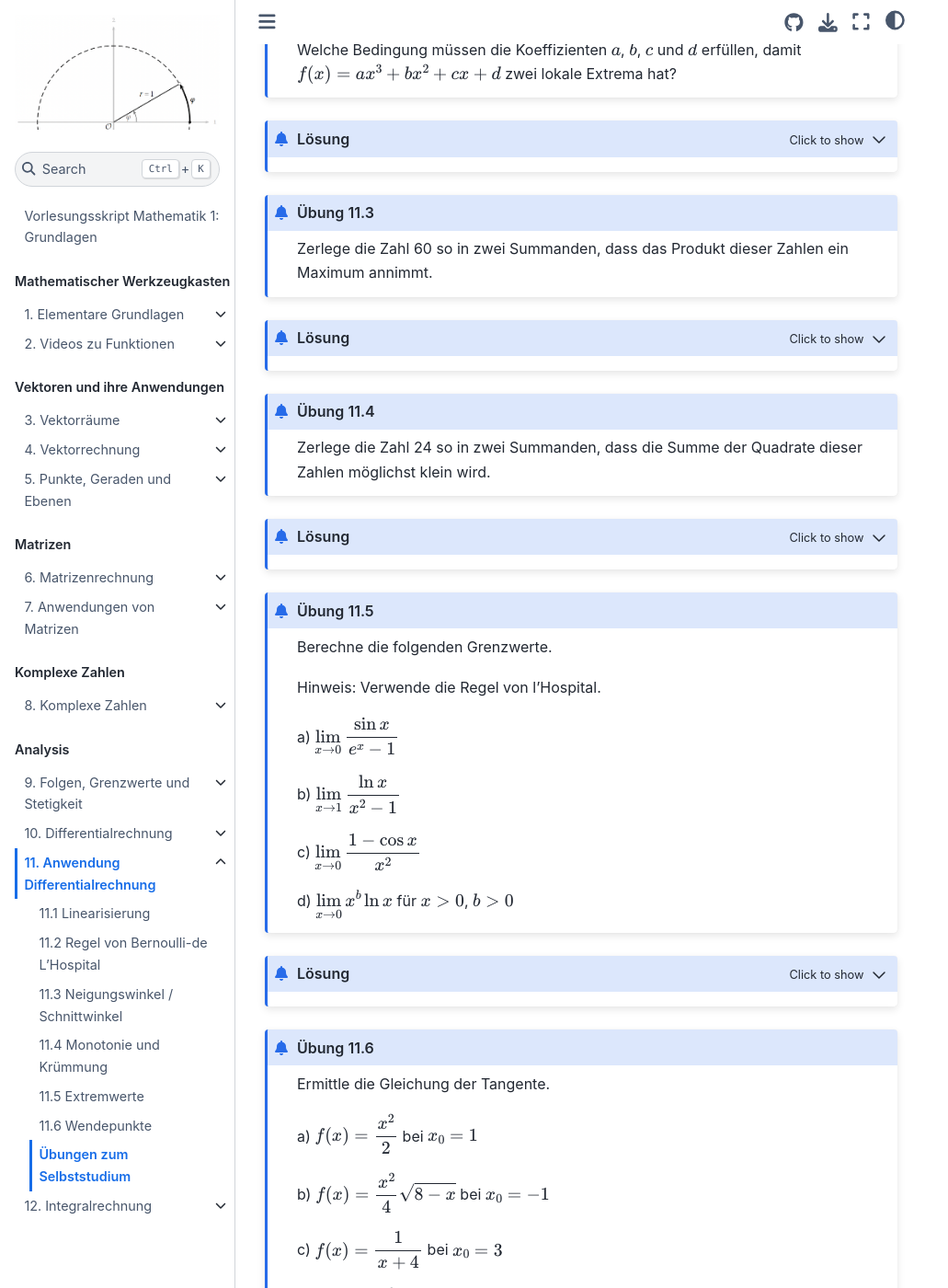
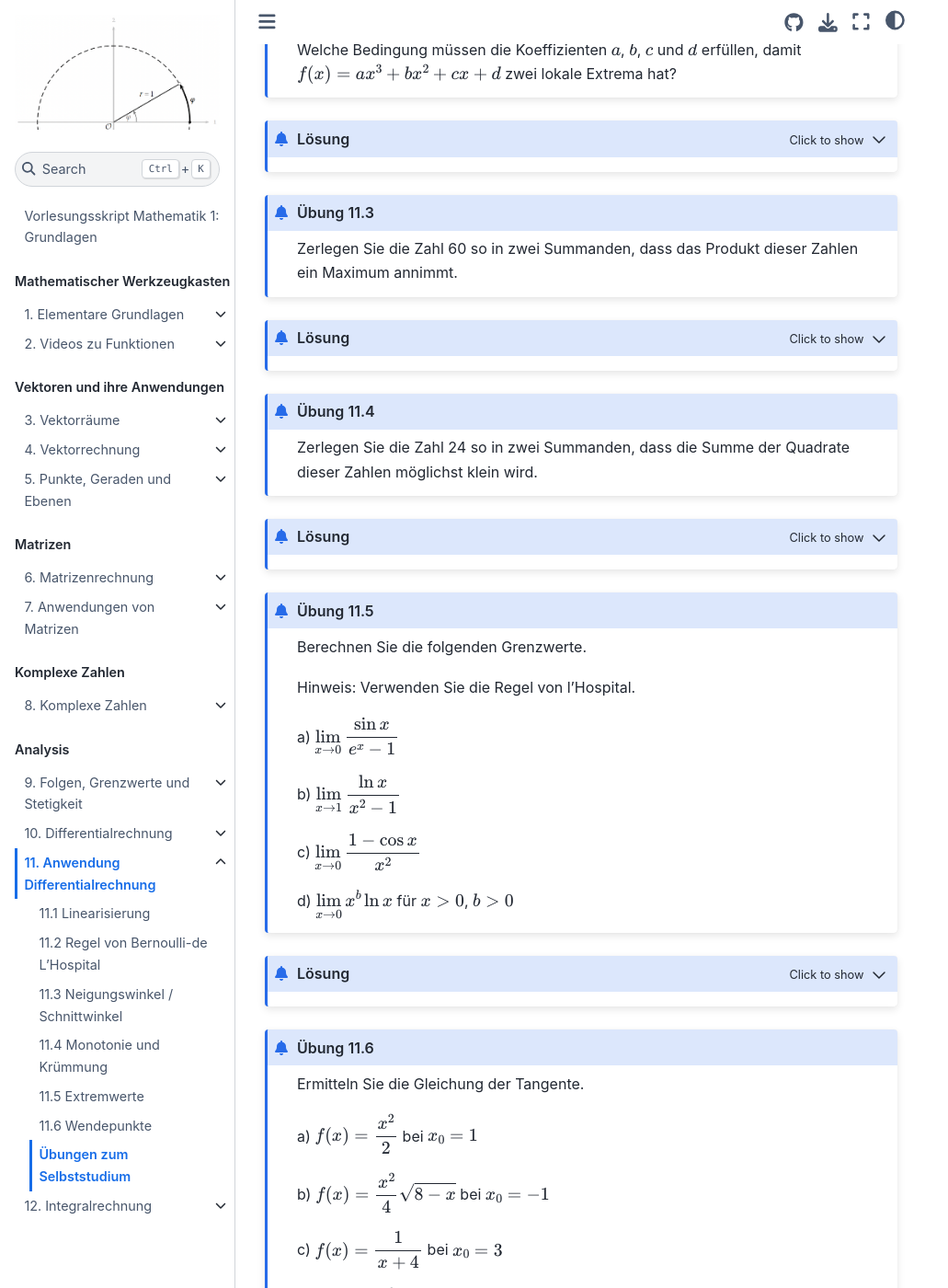
Before and after one commit to s-linden/mathematik-1-grundlagen, a Jupyter Book: the page built from chapter11/chapter11_sec07.md, in a window 1280 px wide and 1400 px high, scrolled down 775 px. Shown: the whole window at 92% size, without its empty margins (0-1031 px from the left). Built offline with Jupyter Book 1.0.4 settings and Sphinx 7.4.7 and the Sphinx Book theme 1.1.4, drawn with Linux system fonts in a browser that asks for light colours; a script that is not in the unit is left out; comment, search, counter and statistics services are not loaded; some of the changed text lies outside the part shown.

Commit message:
Zweiter commit

`````diff
--- a/chapter11/chapter11_sec07.md
+++ b/chapter11/chapter11_sec07.md
@@ -2,7 +2,7 @@
 
 ```{admonition} Übung 11.1
 :class: miniexercise
-Bestimme die lokalen Extrema. M.a.W., an welchen Stellen haben die Funktionen lokale Extrema, und handelt es sich um ein Minimum oder Maximum?
+Bestimmen Sie die lokalen Extrema. M.a.W., an welchen Stellen haben die Funktionen lokale Extrema, und handelt es sich um ein Minimum oder Maximum?
 
 a) $\displaystyle f(x)=x^2-5x$
 
@@ -148,7 +148,7 @@ Zwei Extrema gibt es genau dann, wenn $\left(\dfrac{p}{2}\right)^2-q>0$, d.h. $b
 
 ```{admonition} Übung 11.3
 :class: miniexercise
-Zerlege die Zahl 60 so in zwei Summanden, dass das Produkt dieser Zahlen ein Maximum annimmt.
+Zerlegen Sie die Zahl 60 so in zwei Summanden, dass das Produkt dieser Zahlen ein Maximum annimmt.
 ```
 
 ````{admonition} Lösung
@@ -170,7 +170,7 @@ $$
 
 ```{admonition} Übung 11.4
 :class: miniexercise
-Zerlege die Zahl 24 so in zwei Summanden, dass die Summe der Quadrate dieser Zahlen möglichst klein wird.
+Zerlegen Sie die Zahl 24 so in zwei Summanden, dass die Summe der Quadrate dieser Zahlen möglichst klein wird.
 ```
 
 ````{admonition} Lösung
@@ -192,9 +192,9 @@ $$
 
 ```{admonition} Übung 11.5
 :class: miniexercise
-Berechne die folgenden Grenzwerte.
+Berechnen Sie die folgenden Grenzwerte.
 
-Hinweis: Verwende die Regel von l'Hospital.
+Hinweis: Verwenden Sie die Regel von l'Hospital.
 
 a) $\displaystyle \lim_{x\to0}\frac{\sin x}{e^x-1}$
 
@@ -258,7 +258,7 @@ $$
 
 ```{admonition} Übung 11.6
 :class: miniexercise
-Ermittle die Gleichung der Tangente.
+Ermitteln Sie die Gleichung der Tangente.
 
 a) $\displaystyle f(x)=\frac{x^2}{2}$ bei $x_0=1$
 
@@ -348,7 +348,7 @@ T'(L)&=\frac{2\pi}{\sqrt{g}}\cdot\frac{1}{2}\cdot\frac{1}{\sqrt{L}} \\
 \end{aligned}
 $$
 
-Beachte die Formel für $\Delta T$.
+Beachten Sie die Formel für $\Delta T$.
 
 Genauigkeit für die Periode: $0{,}5\,\%$.
 
@@ -374,7 +374,7 @@ D.h., $n=1000$. Die Zeit, die verstreicht, sind also ca. $2000\,\mathrm{s}$, als
 
 ```{admonition} Übung 11.8
 :class: miniexercise
-Bestimme die ersten 3 nichtverschwindenden Terme der Taylor-Reihen.
+Bestimmen Sie die ersten 3 nichtverschwindenden Terme der Taylor-Reihen.
 
 a) $\displaystyle f(x)=\ln x$ bei $x_0=1$
 
`````
